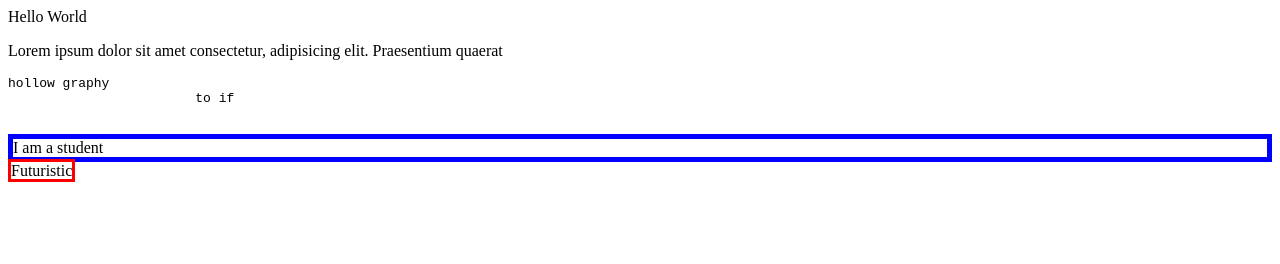
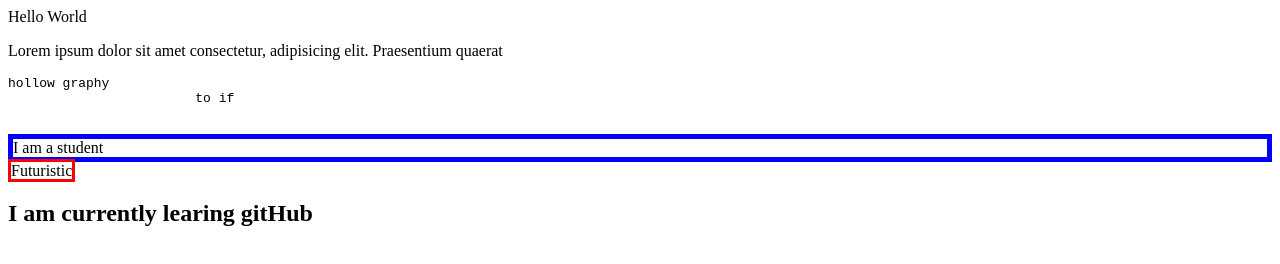
Before and after one commit to ubaidullah-786/Web-Lab-1, a plain HTML site: page index.html in a window 1280 px wide. Drawn offline with Linux system fonts and the light colour scheme.

Commit message:
Third Version

```diff
--- a/index.html
+++ b/index.html
@@ -13,5 +13,6 @@
     </pre>
     <div style="border: 5px solid blue">I am a student</div>
     <span style="border: 3px solid red">Futuristic</span>
+    <h2>I am currently learing gitHub</h2>
 </body>
 </html>
```
